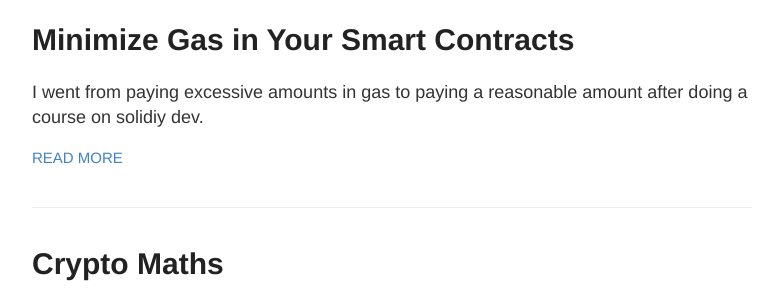
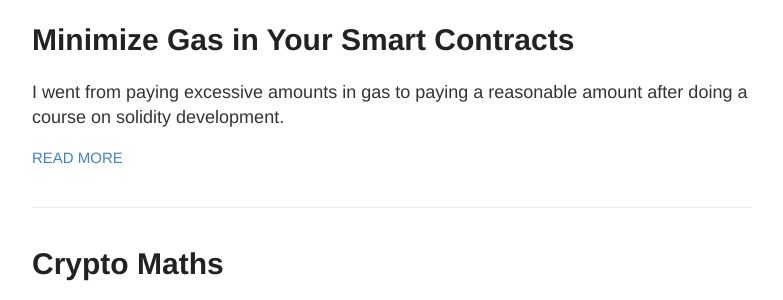
Before and after one commit to neelriyer/neelriyer.github.io, a Jekyll site: the page built from index.html, in a window 1280 px wide and 900 px high. Shown: the part 147-447 px from the top of the window, without its empty margins (248-1031 px from the left). Built offline with Jekyll 4.4.1, drawn with Linux system fonts in a browser that asks for light colours.

Commit message:
fix type

```diff
--- a/_posts/2021-05-21-save_gas.md
+++ b/_posts/2021-05-21-save_gas.md
@@ -3,9 +3,9 @@ layout: post
 title: Minimize Gas in Your Smart Contracts
 ---
 
-I went from paying excessive amounts in gas to paying a reasonable amount after doing a course on solidiy dev.
+I went from paying excessive amounts in gas to paying a reasonable amount after doing a course on solidity development.
 
-In this post I'll share the tricks with you here so you don't waste your time doing the entire [course](https://cryptozombies.io/).
+I'll tell you the main tricks here so you don't waste your time doing the entire [course](https://cryptozombies.io/).
 
 
 # 1. Smaller uints
```
